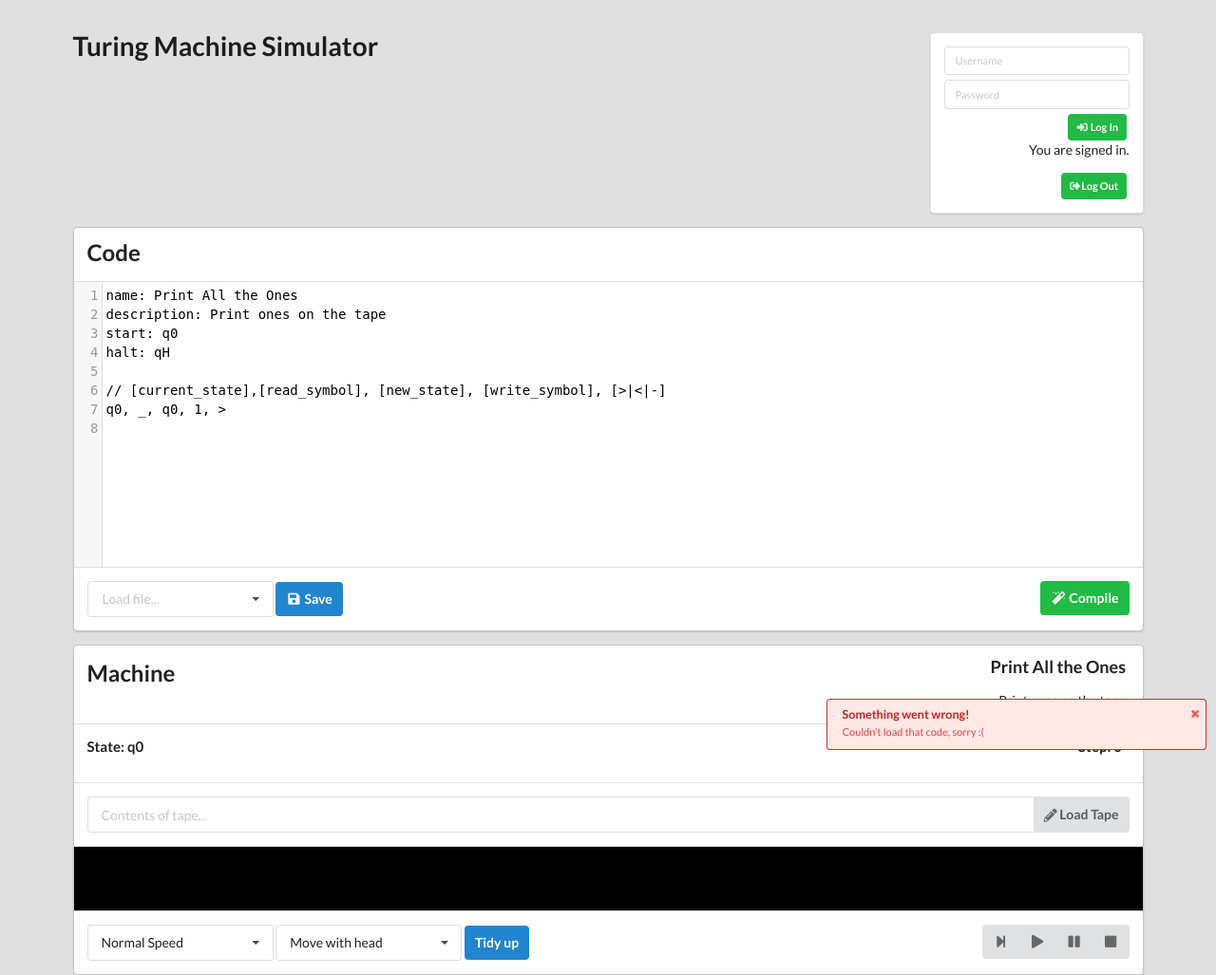
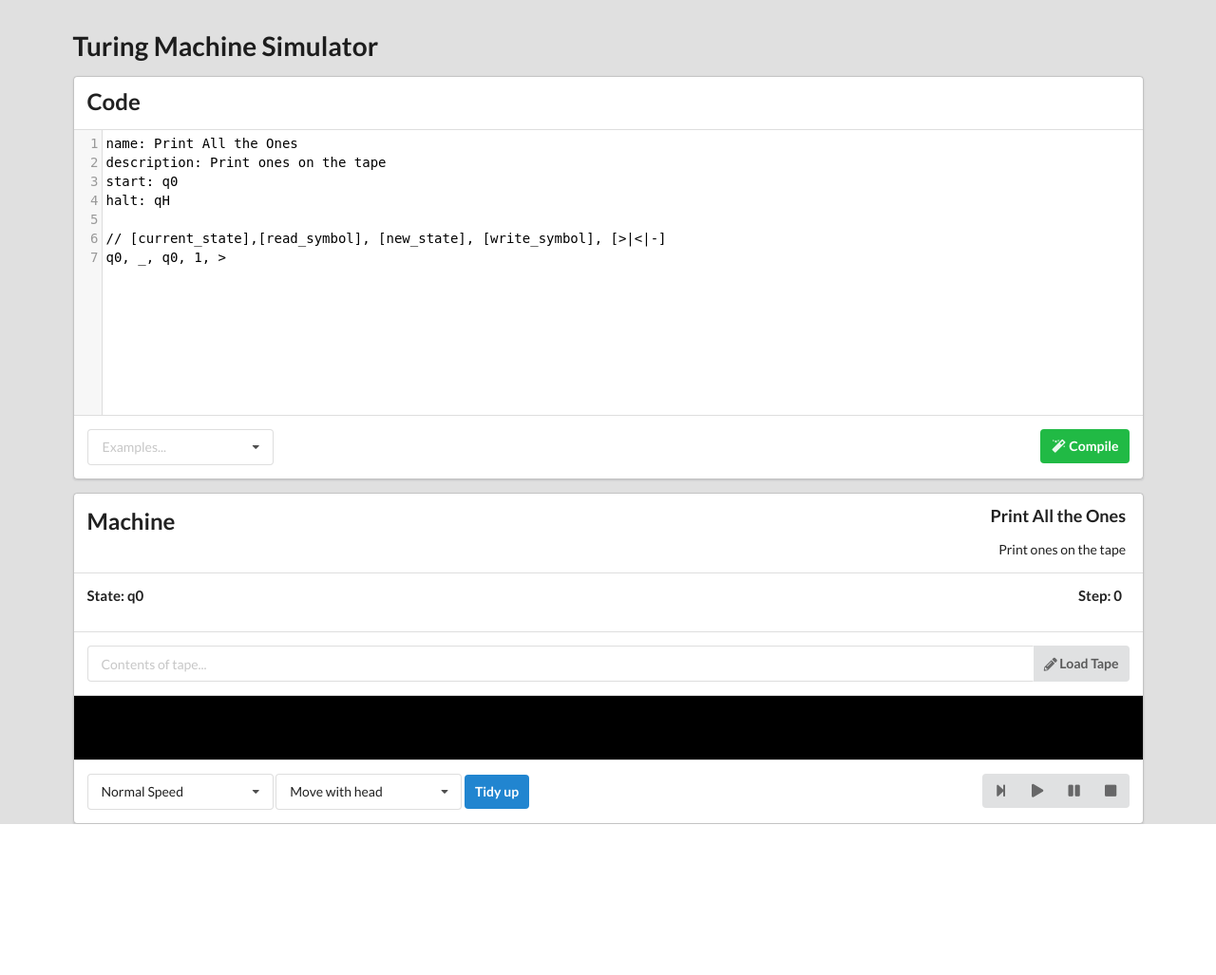
Before and after one commit to CodeGuild-co/tms, a Flask app: page / in a window 1280 px wide. Shown: the whole page at 95% size. After the commit the page ends 868 px from the top, so only its background shows below. Run offline with Flask 2, Linux system fonts and the light colour scheme; some libraries are stand-ins or nearby versions.

Commit message:
Remove all custom save/load stuff

```diff
--- a/app.py
+++ b/app.py
@@ -19,30 +19,14 @@
     return render_template("index.html", examples=load_examples(), code=code)
 
 
-@app.route("/", methods=("GET", "POST"))
+@app.route("/")
 def index():
-    if request.method == "POST":
-        return custom()
     return render_page("print-all-the-ones")
 
 
-@app.route("/example/<name>/", methods=("GET", "POST"))
+@app.route("/example/<name>/")
 def example(name):
-    if request.method == "POST":
-        return custom()
     return render_page(name)
-
-
-@app.route("/custom/<uuid:id>/", methods=("GET", "POST"))
-@app.route("/custom/", methods=("GET", "POST"))
-def custom(id=None):
-    if request.method == "POST":
-        if id is None:
-            id = uuid.uuid4()
-        with open("custom/{}.txt".format(id), "w") as fd:
-            fd.write(request.form["code"])
-        return redirect(url_for("custom", id=id))
-    return render_page(id, root="custom")
 
 
 def load_examples():
--- a/static/js/editor.js
+++ b/static/js/editor.js
@@ -3,97 +3,8 @@
         var name = $('.ui.dropdown.examples').dropdown('get value');
         if (name) {
             var item = $('.ui.dropdown.examples').dropdown('get item', name);
-            var url;
-            if (item.is(".custom")) {
-                url = "/load/" + name + "/";
-            } else {
-                url = "/examples/" + name + "/";
-            }
-            $("#editor-container").addClass("loading").removeClass("error");
-            var xhr = $.get(url);
-            xhr.done(function(example) {
-                editor.cm.setValue(example.code);
-                messages.success("File loaded!", true);
-            });
-            xhr.fail(function() {
-                messages.error("Couldn't load that code, sorry :(");
-                $("#editor-container").addClass("error");
-            });
-            xhr.always(function() {
-                $("#editor-container").removeClass("loading");
-                window.location.hash = "name=" + encodeURIComponent(name);
-            });
-            return xhr;
+            window.location.href = "/examples/" + name + "/";
         }
-    },
-
-    save: function() {
-        var code = editor.cm.getValue(),
-            url = "/save/";
-        $(".save").addClass("loading").removeClass("error");
-        var xhr = $.ajax(url, {
-            type: 'POST',
-            data: JSON.stringify({code: code}),
-            contentType: 'application/json',
-        });
-        xhr.done(function(data) {
-            window.location.hash = "name=" + encodeURIComponent(data.name);
-            var item = $('.ui.dropdown.examples').dropdown('get item', data.name);
-            if (!item || !item.is(".custom")) {
-                editor.add_custom(data.name);
-                $(".ui.dropdown.examples .menu .custom.disabled").remove();
-            }
-            messages.success("File saved!", true);
-        });
-        xhr.fail(function() {
-            messages.error("Couldn't save your code, sorry :(");
-            $(".save").addClass("error");
-        });
-        xhr.always(function() {
-            $(".save").removeClass("loading");
-        });
-        return xhr;
-    },
-
-    add_custom: function(name, menu) {
-        if (menu === undefined) {
-            menu = $(".ui.dropdown.examples .menu");
-        }
-        var div = $("<div class='item custom'></div>");
-        div.text(name);
-        div.attr("data-value", name);
-        menu.append(div);
-        return div;
-    },
-
-    list_custom: function() {
-        $("#editor-container").addClass("loading").removeClass("error");
-        var xhr = $.get("/load/");
-        xhr.done(function(data) {
-            if (data.names === null) {
-                $(".user .login").show();
-                $(".user .logout").hide();
-            } else {
-                $(".user .login").hide();
-                $(".user .logout").show();
-                if (data.names.length) {
-                    $(".ui.dropdown.examples .menu .custom").remove();
-                }
-            }
-            var menu = $(".ui.dropdown.examples .menu");
-            $.each(data.names, function(i, name) {
-                editor.add_custom(name, menu);
-            });
-            $(".ui.dropdown.examples").dropdown('refresh');
-        });
-        xhr.fail(function() {
-            messages.error("Couldn't load that code, sorry :(");
-            $("#editor-container").addClass("error");
-        });
-        xhr.always(function() {
-            $("#editor-container").removeClass("loading");
-        });
-        return xhr;
     },
 
     compile: function() {
@@ -114,29 +25,6 @@
     });
 
     $('.action.compile').click(editor.compile);
-    $('.action.save').click(editor.save);
 
-    function parse_hash() {
-        var pairs = window.location.hash.substring(1).split("&"),
-            obj = {},
-            pair,
-            i;
-        for (i in pairs) {
-            if (pairs[i] === "") continue;
-            pair = pairs[i].split("=");
-            obj[decodeURIComponent(pair[0])] = decodeURIComponent(pair[1]);
-        }
-        return obj;
-    }
-
-    var p = editor.list_custom();
-    var hash = parse_hash();
-    if (hash.name) {
-        p.done(function() {
-            $('.ui.dropdown.examples').dropdown('set selected', hash.name);
-            $('.ui.dropdown.examples').dropdown('refresh');
-            editor.load_file();
-        });
-    }
     editor.compile();
 });
--- a/templates/index.html
+++ b/templates/index.html
@@ -17,64 +17,29 @@
             <div class="ui column">
                 <h1 class="ui header">Turing Machine Simulator</h1>
             </div>
-            <div class="ui column">
-                <div class="ui segment user" align="right">
-                    <div class="login">
-                        <div class="ui fluid input mini">
-                            <input id="username" type="text" name="Username" placeholder="Username">
-                        </div>
-                        <div class="ui fluid input mini">
-                            <input id="password" type="password" name="Password" placeholder="Password">
-                        </div>
-                        <button id="login" class="ui icon button action login green mini">
-                            <i class="sign in icon"></i>
-                            Log In
-                        </button>
-                    </div>
-                    <div class="logout">
-                        <p id="signin message">You are signed in.</p>
-                        <a href="{{ url_for('logout') }}" class="ui icon button mini action logout green"><i class="sign out icon"></i>Log Out</a>
-                    </div>
-                </div>
-            </div>
         </div>
         <div class="ui segments">
             <div class="ui segment">
                 <h2 class="ui header">Code</h2>
             </div>
             <div class="ui segment" id="editor-container">
-                <textarea id="code-editor">
-name: Print All the Ones
-description: Print ones on the tape
-start: q0
-halt: qH
-
-// [current_state],[read_symbol], [new_state], [write_symbol], [>|<|-]
-q0, _, q0, 1, >
-                </textarea>
+                <textarea id="code-editor">{{ code }}</textarea>
             </div>
             <div class="ui segment">
                 <div class="ui search selection dropdown examples">
                     <input name="file" type="hidden">
                     <i class="dropdown icon"></i>
-                    <div class="default text">Load file...</div>
+                    <div class="default text">Examples...</div>
                     <div class="menu">
                         <div class="ui icon search input">
                             <i class="search icon"></i>
-                            <input placeholder="Search files..." type="text">
+                            <input placeholder="Search..." type="text">
                         </div>
-                        <div class="header">Standard</div>
                         {% for e in examples %}
                             <div class="item" data-value="{{ e.filename }}">{{ e.name }}</div>
                         {% endfor %}
-                        <div class="header">Custom</div>
-                        <div class="item disabled custom" >None yet :(</div>
                     </div>
                 </div>
-                <button class="ui blue labelled icon button action save">
-                    <i class="save icon"></i>
-                    Save
-                </button>
                 <button class="ui green labelled icon button right floated action compile">
                     <i class="wizard icon"></i>
                     Compile
@@ -156,7 +121,6 @@
         <script src="/static/js/messages.js"></script>
         <script src="/static/js/editor.js"></script>
         <script src="/static/js/machine.js"></script>
-        <script src="/static/js/user.js"></script>
     </div>
     <div class="ui errors"></div>
     </body>
```
